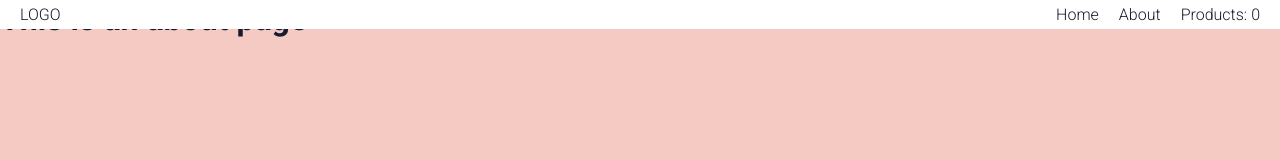
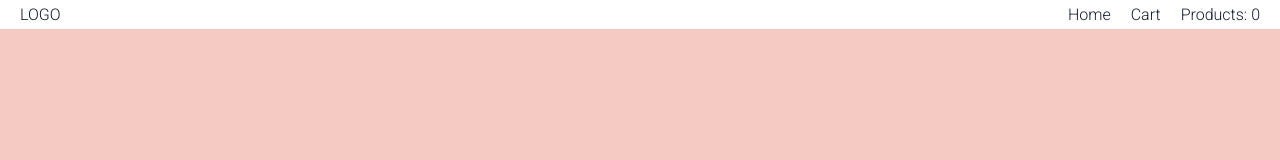
Before and after one commit to benjaminPla/ecommerce_vue, a Vue app: page /about in a window 1280 px wide. Shown: the top 160 px of the page. Built offline with nearby package versions, Linux system fonts and the light colour scheme.

Commit message:
add views/Cart.vue

```diff
--- a/src/components/NavBar.vue
+++ b/src/components/NavBar.vue
@@ -3,7 +3,7 @@
     LOGO
     <div>
       <router-link class='link' to="/">Home</router-link>
-      <router-link class='link' to="/about">About</router-link>
+      <router-link class='link' to="/cart">Cart</router-link>
       <span class='link'>Products: {{ cart.length }}</span>
     </div>
   </nav>
--- a/src/router/index.js
+++ b/src/router/index.js
@@ -8,12 +8,9 @@ const routes = [
     component: Home,
   },
   {
-    path: '/about',
-    name: 'About',
-    // route level code-splitting
-    // this generates a separate chunk (about.[hash].js) for this route
-    // which is lazy-loaded when the route is visited.
-    component: () => import(/* webpackChunkName: "about" */ '../views/About.vue'),
+    path: '/cart',
+    name: 'Cart',
+    component: () => import('../views/Cart.vue'),
   },
 ];
 
--- a/src/views/About.vue
+++ /dev/null
@@ -1,5 +0,0 @@
-<template>
-  <div class="about">
-    <h1>This is an about page</h1>
-  </div>
-</template>
--- /dev/null
+++ b/src/views/Cart.vue
@@ -0,0 +1,30 @@
+<template>
+  <h1>Cart</h1>
+  <product v-for='(product, index) in products' :key='index' :info='product'/>
+</template>
+
+<script>
+import { useStore } from 'vuex';
+import { ref, computed, onMounted } from 'vue';
+import Product from '../components/Product.vue';
+
+export default {
+  name: 'Cart',
+  components: { Product },
+  setup() {
+    const store = useStore();
+    const cart = computed(() => store.state.cart);
+    const products = ref([]);
+    onMounted(() => {
+      cart.value.map(async (product) => {
+        const data = await fetch(`https://fakestoreapi.com/products/${product}`)
+          .then((res) => res.json())
+        // eslint-disable-next-line
+        .catch((error) => console.log(error));
+        products.value.push(data);
+      });
+    });
+    return { products };
+  },
+};
+</script>
```
